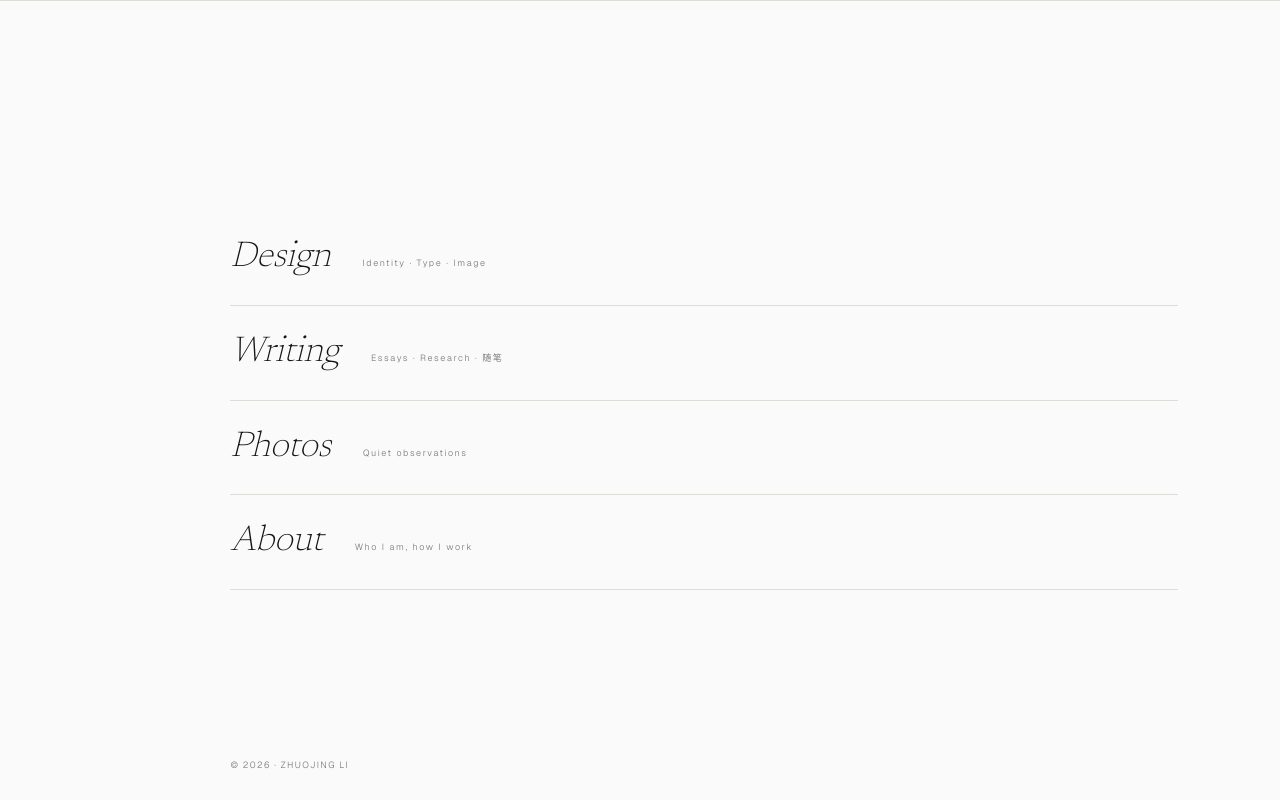
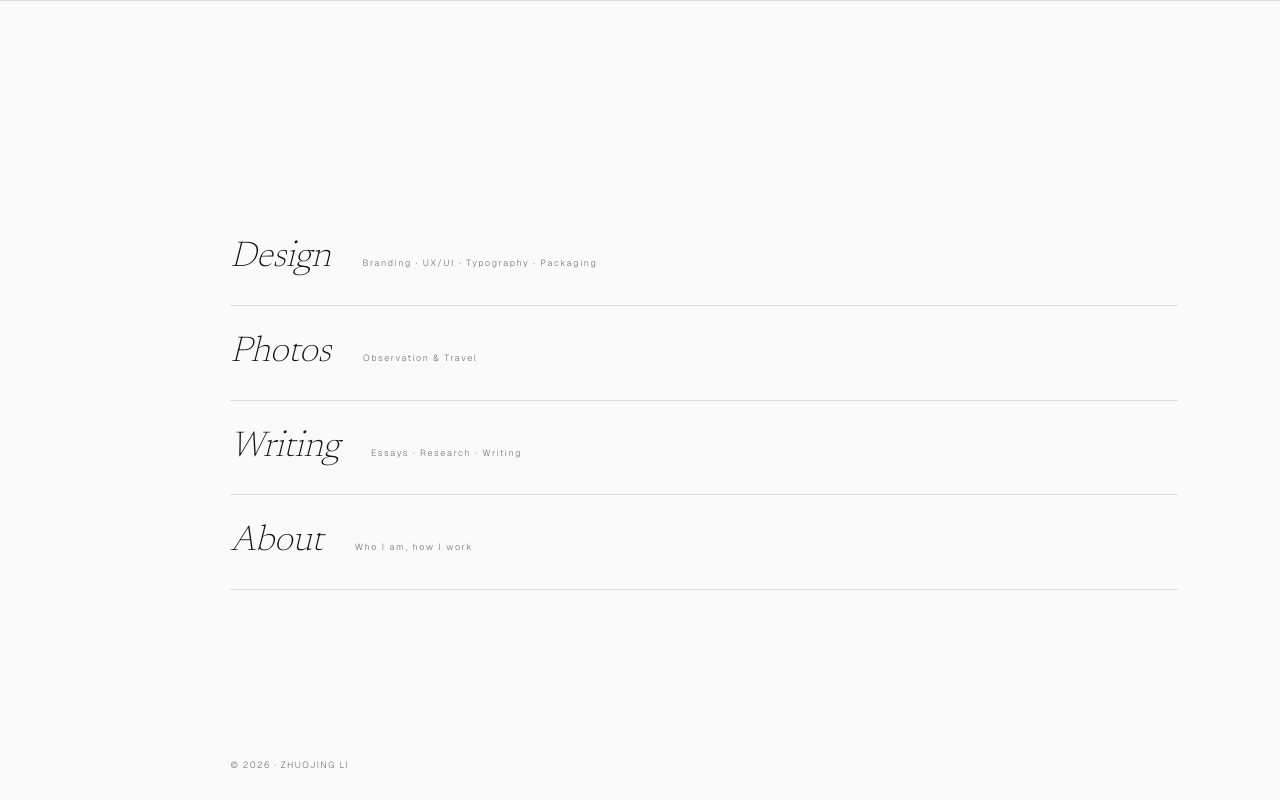
Before and after one commit to SherryLi8/zhuojing-site, a Next.js app: page / in a window 1280 px wide. Shown: the part 8800-9600 px from the top of the page. Built offline with nearby package versions, Linux system fonts and the light colour scheme.

Commit message:
Fix cursor dead zone, index bilingual + new descs

```diff
--- a/app/page.tsx
+++ b/app/page.tsx
@@ -414,18 +414,19 @@ function ContentBlock({ onSectionChange }: { onSectionChange: (idx: number) => v
 
 // ─── Index / Final screen ─────────────────────────────────────────────────────
 const indexLinks = [
-  { label: "Design",  desc: "Identity · Type · Image",  href: "/design" },
-  { label: "Writing", desc: "Essays · Research · 随笔",  href: "/words"  },
-  { label: "Photos",  desc: "Quiet observations",        href: "/photos" },
-  { label: "About",   desc: "Who I am, how I work",      href: "/about"  },
+  { label: "Design",  labelZh: "设计",  desc: "Branding · UX/UI · Typography · Packaging", descZh: "品牌设计 · 交互设计 · 字体设计 · 包装设计", href: "/design" },
+  { label: "Photos",  labelZh: "摄影",  desc: "Observation & Travel",                      descZh: "观察 · 旅行",                               href: "/photos" },
+  { label: "Writing", labelZh: "文字",  desc: "Essays · Research · Writing",               descZh: "随笔 · 研究 · 论文",                        href: "/words"  },
+  { label: "About",   labelZh: "关于",  desc: "Who I am, how I work",                      descZh: "关于我，关于工作方式",                         href: "/about"  },
 ];
 
 function FinalNav() {
+  const { lang } = useLang();
   const [hov, setHov] = useState<string|null>(null);
   return (
     <div style={{ width: "100%", padding: "0 8vw 0 18vw" }}>
       <div>
-        {indexLinks.map(({ label, desc, href }) => {
+        {indexLinks.map(({ label, labelZh, desc, descZh, href }) => {
           const isAct = hov === label;
           const isDim = hov !== null && !isAct;
           return (
@@ -445,11 +446,11 @@ function FinalNav() {
                   <span style={{
                     fontFamily: "var(--font-newsreader),serif", fontStyle: "italic", fontWeight: 200,
                     fontSize: "clamp(26px,2.8vw,40px)", color: "var(--dark)",
-                  }}>{label}</span>
+                  }}>{lang === "zh" ? labelZh : label}</span>
                   <span style={{
                     fontFamily: "var(--font-geist),sans-serif", fontSize: 9,
                     letterSpacing: "0.18em", color: "var(--faint)",
-                  }}>{desc}</span>
+                  }}>{lang === "zh" ? descZh : desc}</span>
                 </div>
                 <motion.span
                   animate={{ opacity: isAct ? 1 : 0, x: isAct ? 0 : -8 }}
@@ -498,6 +499,13 @@ export default function Home() {
     const fn = (e: MouseEvent) => {
       if (activeNav !== 0 && activeNav !== 1) return;
       const pool = activeNav === 0 ? CURSOR_IMAGES : PROFILE_CURSOR_IMAGES;
+      // Section 01: dead zone around center text
+      if (activeNav === 0) {
+        const cx = window.innerWidth / 2;
+        const cy = window.innerHeight / 2;
+        const dcx = e.clientX - cx, dcy = e.clientY - cy;
+        if (dcx*dcx + dcy*dcy < 280*280) return;
+      }
       const dx = e.clientX - lastSpawnRef.current.x;
       const dy = e.clientY - lastSpawnRef.current.y;
       if (dx*dx + dy*dy < 57600) return; // ~240px threshold
```
